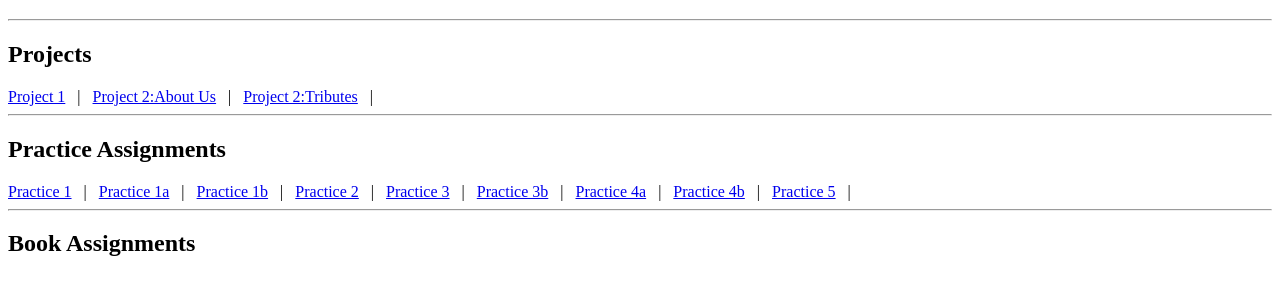
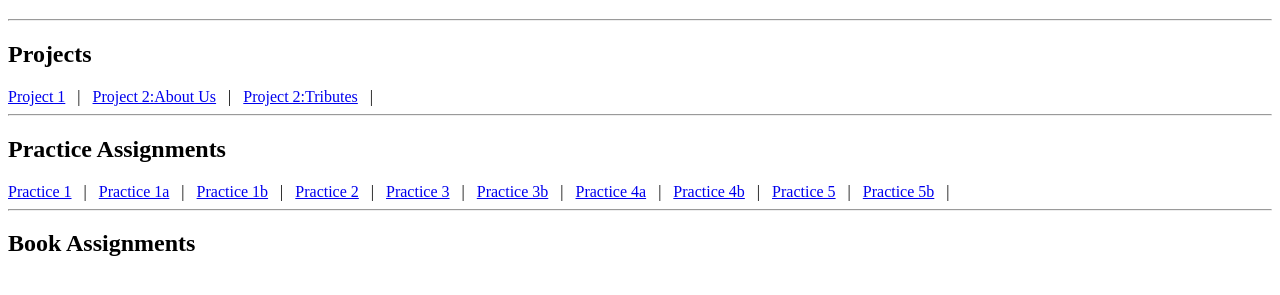
Before and after one commit to BioCunningRay/INFO2420, a plain HTML site: page index.html in a window 1280 px wide. Shown: the part 61-356 px from the top of the page. Drawn offline with Linux system fonts and the light colour scheme.

Commit message:
Update index.html

```diff
--- a/index.html
+++ b/index.html
@@ -35,6 +35,8 @@
 &nbsp;&nbsp;|&nbsp;&nbsp;
 <a href="Practices/practice5/index.html">Practice 5</a>
 &nbsp;&nbsp;|&nbsp;&nbsp;
+<a href="Practices/practice5b/bistro.html">Practice 5b</a>
+&nbsp;&nbsp;|&nbsp;&nbsp;
 <hr />
 <h2>Book Assignments</h2>
 
```
